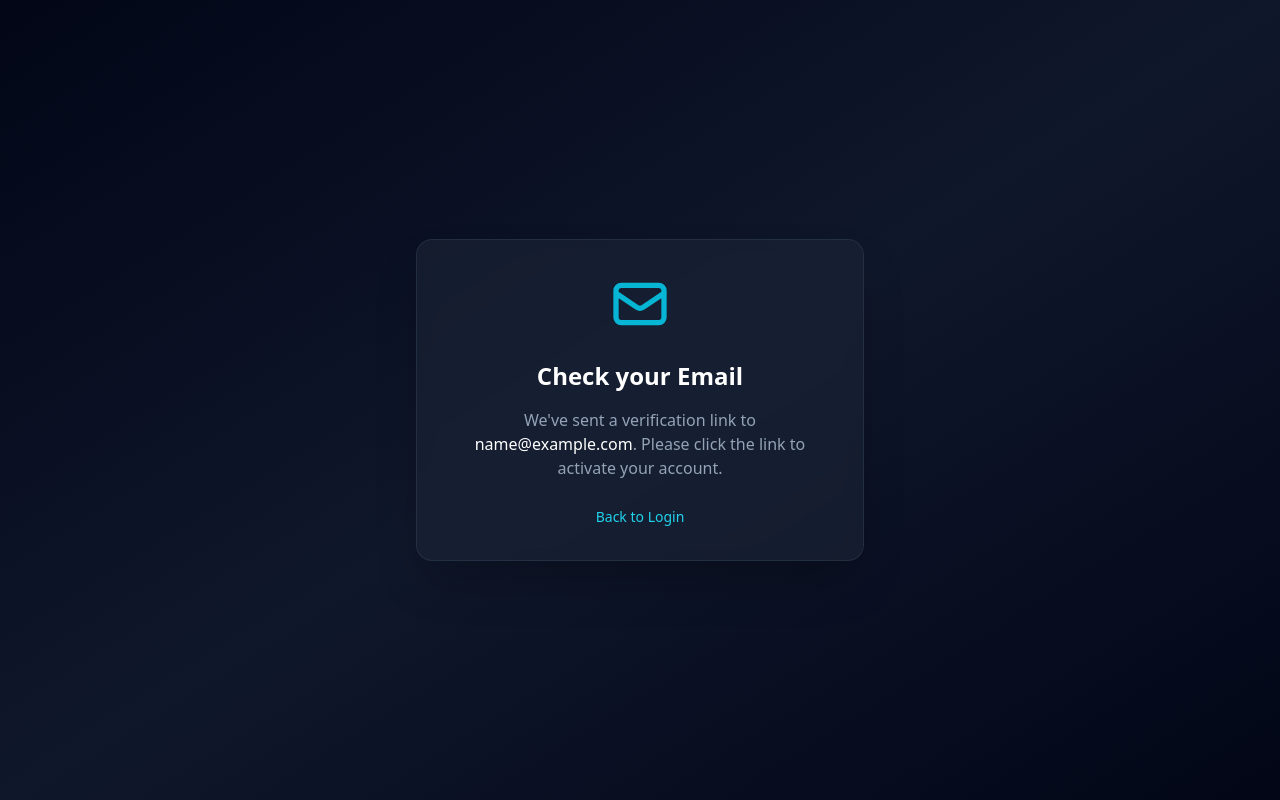
After one commit to ChahdBhamza/Secure-Boxini, a Flask app: template templates/email_verification_sent.html in a window 1280 px wide. The commit adds this page. Run offline with Flask 3, Linux system fonts and the light colour scheme; the template is opened without the code that fills it: most values are stand-ins (such as "Sample title", 1, 10 or a date in 2020); some libraries are stand-ins or nearby versions.

Commit message:
feat: Implement user authentication with registration, login, Google OAuth, and email configuration.

```diff
--- a/app.py
+++ b/app.py
@@ -6,12 +6,35 @@ import os
 from datetime import datetime
 import random
 import string
+from authlib.integrations.flask_client import OAuth
+from flask_mail import Mail, Message
+from dotenv import load_dotenv
+
+load_dotenv()
 
 app = Flask(__name__)
 app.secret_key = "your_secret_key_here"
 
 UPLOAD_FOLDER = "uploads"
 os.makedirs(UPLOAD_FOLDER, exist_ok=True)
+
+# ------------------- OAuth Configuration -------------------
+oauth = OAuth(app)
+google = oauth.register(
+    name='google',
+    client_id=os.getenv("GOOGLE_CLIENT_ID"),
+    client_secret=os.getenv("GOOGLE_CLIENT_SECRET"),
+    server_metadata_url='https://accounts.google.com/.well-known/openid-configuration',
+    client_kwargs={'scope': 'openid email profile'},
+)
+
+# ------------------- Mail Configuration -------------------
+app.config['MAIL_SERVER'] = os.getenv('MAIL_SERVER', 'smtp.gmail.com')
+app.config['MAIL_PORT'] = int(os.getenv('MAIL_PORT', 587))
+app.config['MAIL_USE_TLS'] = os.getenv('MAIL_USE_TLS', 'True') == 'True'
+app.config['MAIL_USERNAME'] = os.getenv('MAIL_USERNAME')
+app.config['MAIL_PASSWORD'] = os.getenv('MAIL_PASSWORD')
+mail = Mail(app)
 
 # ------------------- MongoDB Connection -------------------
 client = MongoClient("mongodb://localhost:27017/")
@@ -29,22 +52,41 @@ def index():
 def register():
     if request.method == "POST":
         username = request.form["username"]
-        email = request.form["email"]
+        email = request.form["email"].lower().strip()
         password = request.form["password"]
 
         # Check if user exists
         if users_col.find_one({"username": username}):
             return "Username already exists!"
 
+        if users_col.find_one({"email": email}):
+            return "Email already exists!"
+
         # Create new user
+        # Create new user
+        token = ''.join(random.choices(string.ascii_letters + string.digits, k=32))
         users_col.insert_one({
             "username": username,
             "email": email,
             "password": generate_password_hash(password),
-            "created_at": datetime.now()
+            "created_at": datetime.now(),
+            "is_verified": False,
+            "verification_token": token
         })
 
-        return redirect(url_for("login"))
+        # Send Verification Email
+        try:
+            verify_url = url_for('verify_email', token=token, _external=True)
+            msg = Message('SecureBox - Verify your Email',
+                          sender=app.config['MAIL_USERNAME'],
+                          recipients=[email])
+            msg.body = f"Welcome to SecureBox! Please click the link to verify your account: {verify_url}"
+            mail.send(msg)
+        except Exception as e:
+            print(f"Error sending verification email: {e}")
+            # We still allow registration, but they might need to resend verification later
+
+        return render_template("email_verification_sent.html", email=email)
 
     return render_template("registration.html")
 
@@ -52,7 +94,7 @@ def register():
 @app.route("/login", methods=["GET", "POST"])
 def login():
     if request.method == "POST":
-        useremail = request.form["email"]
+        useremail = request.form["email"].lower().strip()
         password = request.form["password"]
 
         user = users_col.find_one({"email": useremail})
@@ -60,13 +102,72 @@ def login():
             return render_template("login.html", error="User not found")
 
         # Verify password
+        # Verify password
         if user and check_password_hash(user["password"], password):
+            # Check if verified
+            if user.get("is_verified") is False:
+                 return render_template("login.html", error="Please verify your email first.")
+
             session["user"] = useremail
             return redirect(url_for("dashboard"))
 
         return render_template("login.html", error="Invalid username or password")
 
     return render_template("login.html")
+
+# ------------------- Email Verification Route -------------------
+@app.route("/verify-email/<token>")
+def verify_email(token):
+    user = users_col.find_one({"verification_token": token})
+    if user:
+        users_col.update_one(
+            {"_id": user["_id"]},
+            {"$set": {"is_verified": True}, "$unset": {"verification_token": ""}}
+        )
+        # Auto-login the user
+        session["user"] = user["email"]
+        return redirect(url_for("dashboard"))
+    else:
+        return "Invalid or expired verification link."
+
+# ------------------- Google Auth Routes -------------------
+@app.route('/google/login')
+def google_login():
+    google = oauth.create_client('google')
+    redirect_uri = url_for('google_callback', _external=True)
+    return google.authorize_redirect(redirect_uri)
+
+@app.route('/google/callback')
+def google_callback():
+    google = oauth.create_client('google')
+    token = google.authorize_access_token()
+    resp = google.get('https://openidconnect.googleapis.com/v1/userinfo')
+    user_info = resp.json()
+
+    email = user_info['email'].lower().strip()
+    # Check if user exists
+    user = users_col.find_one({"email": email})
+
+    if not user:
+        # Create new user from Google info
+        # We'll use a random password since they login with Google
+        random_password = ''.join(random.choices(string.ascii_letters + string.digits, k=16))
+        users_col.insert_one({
+            "username": user_info.get('name', email.split('@')[0]),
+            "email": email,
+            "password": generate_password_hash(random_password),
+            "created_at": datetime.now(),
+            "auth_provider": "google"
+        })
+    else:
+        # User exists, check if they are a Google user
+        if user.get("auth_provider") != "google":
+            return render_template("login.html", error="Account exists with another form of authentication.")
+
+        # If they are a Google user, we're good to go (we could update info here if needed)
+
+    session["user"] = email
+    return redirect(url_for("dashboard"))
 
 # ------------------- Dashboard (upload + list files) -------------------
 @app.route("/dashboard", methods=["GET", "POST"])
@@ -146,10 +247,22 @@ def forgot_password():
         })
 
         # SIMULATE SENDING EMAIL
-        print(f"============================================")
-        print(f" EMAIL TO: {email}")
-        print(f" YOUR RESET CODE IS: {code}")
-        print(f"============================================")
+        # print(f"============================================")
+        # print(f" EMAIL TO: {email}")
+        # print(f" YOUR RESET CODE IS: {code}")
+        # print(f"============================================")
+
+        try:
+            msg = Message('SecureBox - Password Reset Code',
+                          sender=app.config['MAIL_USERNAME'],
+                          recipients=[email])
+            msg.body = f"Your password reset code is: {code}"
+            mail.send(msg)
+        except Exception as e:
+            import traceback
+            traceback.print_exc()
+            print(f"Error sending email: {e}")
+            return render_template("forgot_password.html", error=f"Failed to send email: {str(e)}")
 
         session["reset_email"] = email # Remember who is resetting
         return redirect(url_for("verify_code"))
--- a/requirements.txt
+++ b/requirements.txt
@@ -1,3 +1,6 @@
 Flask
 pymongo
 python-dotenv
+authlib
+requests
+Flask-Mail
--- /dev/null
+++ b/templates/email_verification_sent.html
@@ -0,0 +1,32 @@
+<!DOCTYPE html>
+<html lang="en">
+
+<head>
+    <meta charset="UTF-8">
+    <meta name="viewport" content="width=device-width, initial-scale=1.0">
+    <title>Verify Email - SecureBox</title>
+    <script src="https://cdn.tailwindcss.com"></script>
+</head>
+
+<body
+    class="bg-gradient-to-br from-slate-950 via-slate-900 to-slate-950 flex items-center justify-center min-h-screen p-4">
+    <div class="w-full max-w-md">
+        <div class="bg-slate-800/50 backdrop-blur border border-slate-700/50 rounded-2xl p-8 shadow-2xl text-center">
+            <div class="mb-6">
+                <svg class="w-16 h-16 text-cyan-500 mx-auto" fill="none" stroke="currentColor" viewBox="0 0 24 24">
+                    <path stroke-linecap="round" stroke-linejoin="round" stroke-width="2"
+                        d="M3 8l7.89 5.26a2 2 0 002.22 0L21 8M5 19h14a2 2 0 002-2V7a2 2 0 00-2-2H5a2 2 0 00-2 2v10a2 2 0 002 2z">
+                    </path>
+                </svg>
+            </div>
+            <h2 class="text-2xl font-bold text-white mb-4">Check your Email</h2>
+            <p class="text-slate-400 mb-6">
+                We've sent a verification link to <span class="text-white font-medium">{{ email }}</span>.
+                Please click the link to activate your account.
+            </p>
+            <a href="/login" class="text-cyan-400 hover:text-cyan-300 transition text-sm">Back to Login</a>
+        </div>
+    </div>
+</body>
+
+</html>
```
Also changed, not shown: templates/dashboard.html (+20 -8 lines), templates/login.html (+25 -1 lines), templates/registration.html (+40 -46 lines), 1 other file.
